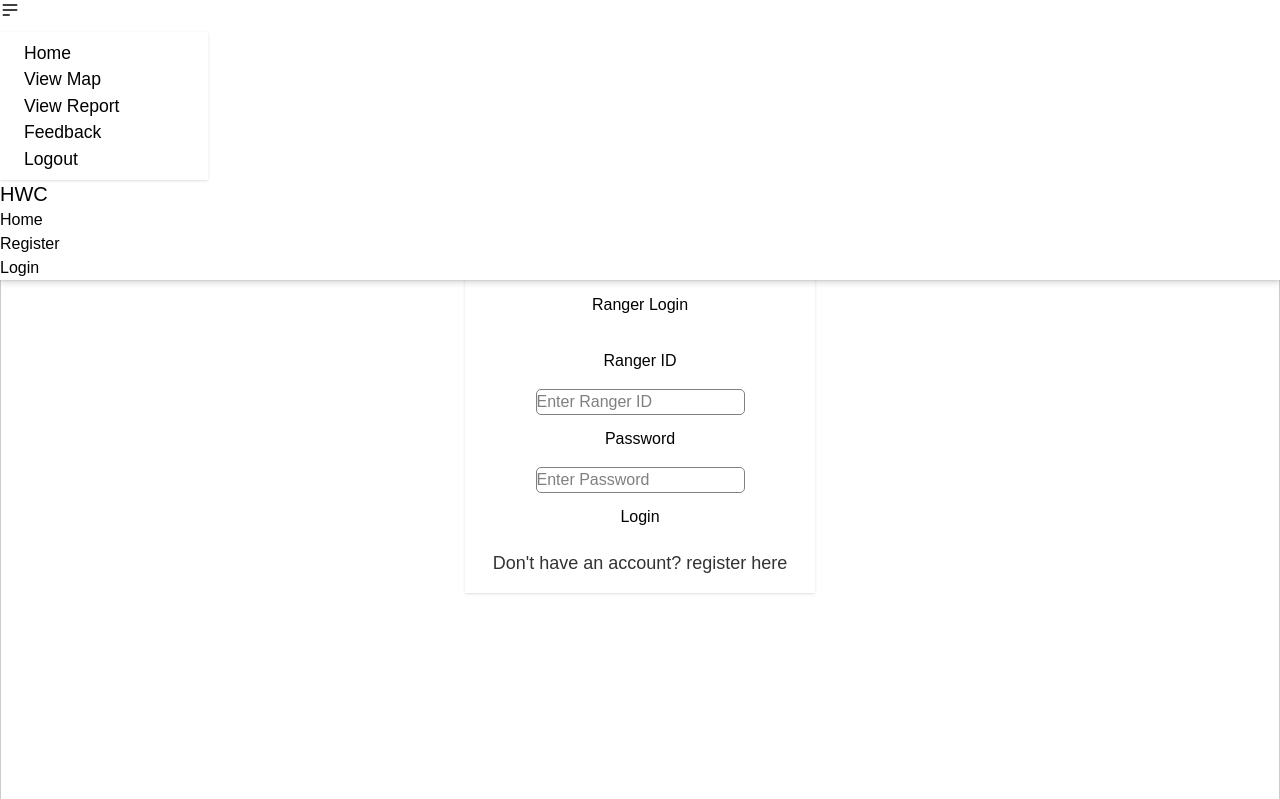
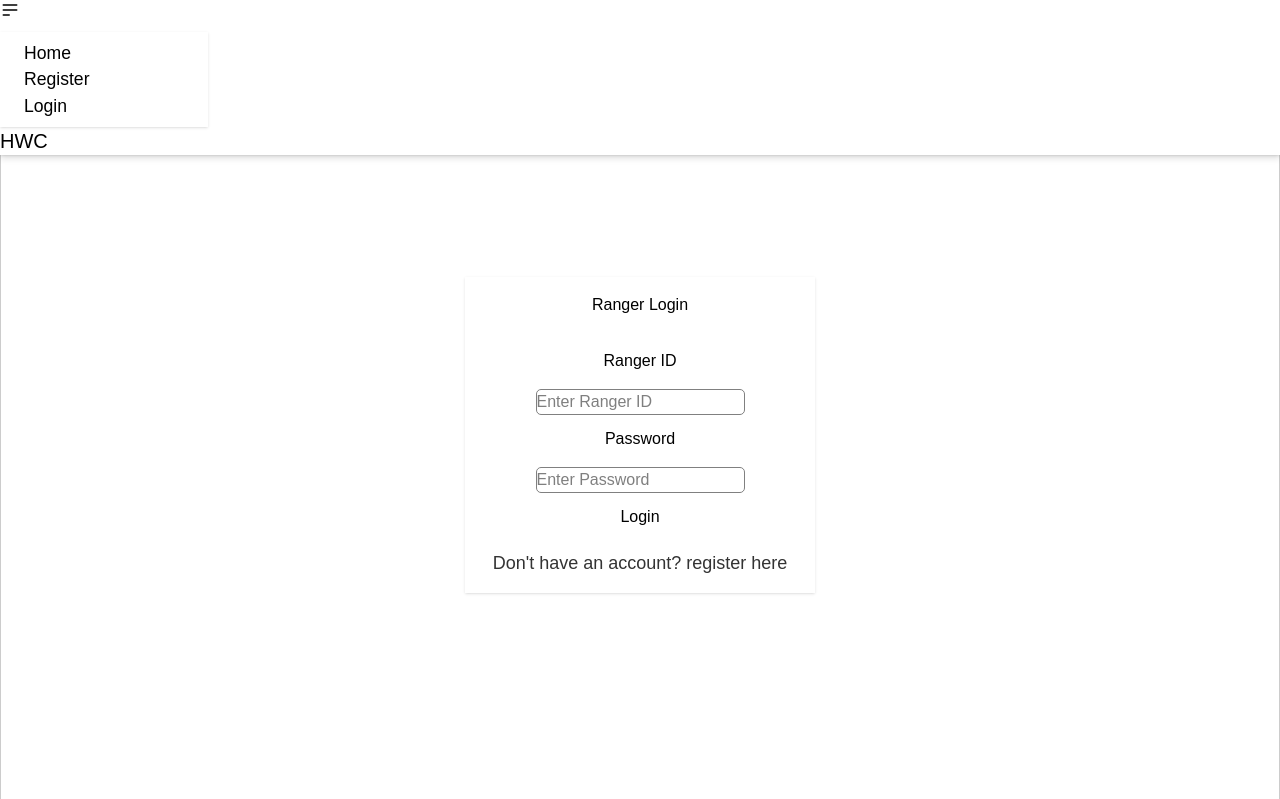
Before and after one commit to Samboja651/AI_WILDLIFE_RANGER, a Flask app: page /login in a window 1280 px wide. Shown: the top 799 px of the page. Run offline with Flask 3, Linux system fonts and the light colour scheme; some libraries are stand-ins or nearby versions.

Commit message:
combining templates

```diff
--- a/server.py
+++ b/server.py
@@ -323,7 +323,9 @@ def get_failed_pred_value():
         return e
 
 # validating user registration data
-def validate_auth_inputs(ranger_id: str=None, email: str=None, password: str=None, confirm_password: str=None)->str:
+def validate_auth_inputs(ranger_id: str=None, email: str=None,
+                         password: str=None, confirm_password: str=None
+                         )->str:
     """Validate registration and login inputs."""
     message = None
     try:
--- a/templates/index.html
+++ b/templates/index.html
@@ -25,31 +25,22 @@
                         </svg>
                     </div>
                     <ul tabindex="0" class="menu menu-sm dropdown-content bg-base-100 rounded-box z-1 mt-3 w-52 p-2 shadow">
-                        <li><a href="#">Home</a></li>
-                        <li><a href="/view-map">View Map</a></li>
-                        <li><a href="/model-report">View Report</a></li>
-                        <li><a href="/feedback">Feedback</a></li>
-                        <li><a href="">Logout</a></li>
+                        <li><a href="{{ url_for('main') }}">Home</a></li>
+                        {% if session.ranger_id %}
+                            <li><a href="{{ url_for('model_report') }}">View Reports</a></li>
+                            <li><a href="{{ url_for('display_location') }}">View Location</a></li>
+                            <li><a href="{{ url_for('logout') }}">Logout</a></li>
+                            <h3 class="navbar-end">Ranger {{ session.ranger_id }}</h3>
+                        {% else %}
+                            <li><a href="{{ url_for('register') }}">Register</a></li>
+                            <li><a href="{{ url_for('login') }}">Login</a></li>
+                        {% endif %}
                     </ul>
                 </div>
             </div>
             <div class="navbar-center">
                 <a class="btn btn-ghost text-xl">HWC</a>
             </div>
-            <nav class="">
-                <ul>
-                    <li><a href="{{ url_for('main') }}">Home</a></li>
-                    {% if session.ranger_id %}
-                        <li><a href="{{ url_for('model_report') }}">View Reports</a></li>
-                        <li><a href="{{ url_for('display_location') }}">View Location</a></li>
-                        <li><a href="{{ url_for('logout') }}">Logout</a></li>
-                        <h3 class="navbar-end">Ranger {{ session.ranger_id }}</h3>
-                    {% else %}
-                        <li><a href="{{ url_for('register') }}">Register</a></li>
-                        <li><a href="{{ url_for('login') }}">Login</a></li>
-                    {% endif %}
-                </ul>
-            </nav>
         </div>
     </div>
 
```
Also changed, not shown: templates/home.html (+11 -4 lines).
